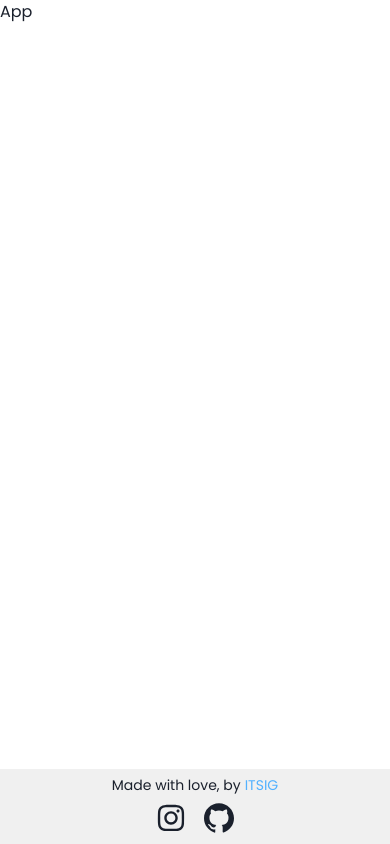
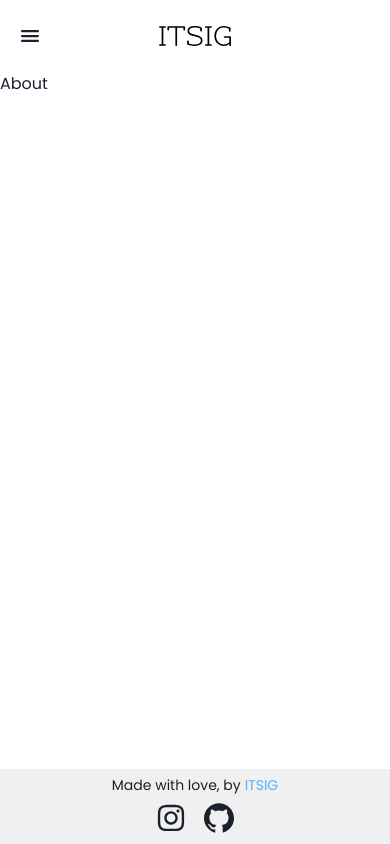
Before and after one commit to TP-ITSIG/tp-itsig.github.io, a React (Vite) app: page /about in a window 390 px wide. Built offline with nearby package versions, Linux system fonts and the light colour scheme.

Commit message:
mobile navbar works [fix warning in console]

```diff
--- a/src/App.tsx
+++ b/src/App.tsx
@@ -1,14 +1,23 @@
 import { Box } from "@chakra-ui/react"
-import React from "react"
+import { Route, Routes } from "react-router-dom"
 import Footer from "./Components/Footer"
+import Navbar from "./Components/Navbar"
+import About from "./Pages/About"
+import Home from "./Pages/Home"
+import Resource from "./Pages/Resource"
 
 const App = () => {
-    return (
-        <Box h={"100vh"}>
-            <div>App</div>
-            <Footer />
-        </Box>
-    )
+	return (
+		<Box minH={"100vh"}>
+			<Navbar />
+			<Routes>
+				<Route path="/" element={<Home />} />
+				<Route path="/resource" element={<Resource />} />
+				<Route path="/about" element={<About />} />
+			</Routes>
+			<Footer />
+		</Box>
+	)
 }
 
 export default App
--- /dev/null
+++ b/src/Components/Navbar.tsx
@@ -0,0 +1,70 @@
+import {
+	Box,
+	Center,
+	Flex,
+	HStack,
+	Icon,
+	IconButton,
+	Image,
+	Menu,
+	MenuButton,
+	MenuItem,
+	MenuList,
+	position,
+	Spacer,
+} from "@chakra-ui/react"
+import { useState } from "react"
+import { IoMenu, IoClose } from "react-icons/io5"
+import { useNavigate } from "react-router-dom"
+
+interface NavbarItems {
+	pageTitle: string
+	pageUrl: string
+}
+
+const pages: NavbarItems[] = [
+	{
+		pageTitle: "Home",
+		pageUrl: "/",
+	},
+	{
+		pageTitle: "Resources",
+		pageUrl: "/resource",
+	},
+	{
+		pageTitle: "About",
+		pageUrl: "/about",
+	},
+]
+
+const Navbar = () => {
+	const navigate = useNavigate()
+
+	return (
+		<Box bg="transparent" w="100%" py={{ base: 4 }} px={{ base: 2.5 }}>
+			<HStack justifyContent="space-between">
+				<Menu preventOverflow matchWidth flip>
+					<MenuButton
+						as={IconButton}
+						isRound
+						icon={<IoMenu />}
+						aria-label="menu-icon"
+						variant="ghost"
+						fontSize="2xl"
+					/>
+					<MenuList>
+						{pages.map(page => (
+							<MenuItem key={page.pageUrl} onClick={() => {navigate(page.pageUrl)}}>
+								{page.pageTitle}
+							</MenuItem>
+						))}
+					</MenuList>
+				</Menu>
+				<Image src="./assets/itsig.svg" w="4.5em" />
+				<Box w="40px" h="40px" />
+			</HStack>
+		</Box>
+	)
+}
+
+export default Navbar
--- /dev/null
+++ b/src/Pages/About.tsx
@@ -0,0 +1,9 @@
+import React from 'react'
+
+const About = () => {
+  return (
+	<div>About</div>
+  )
+}
+
+export default About
```
Also changed, not shown: assets/itsig.svg (added).
